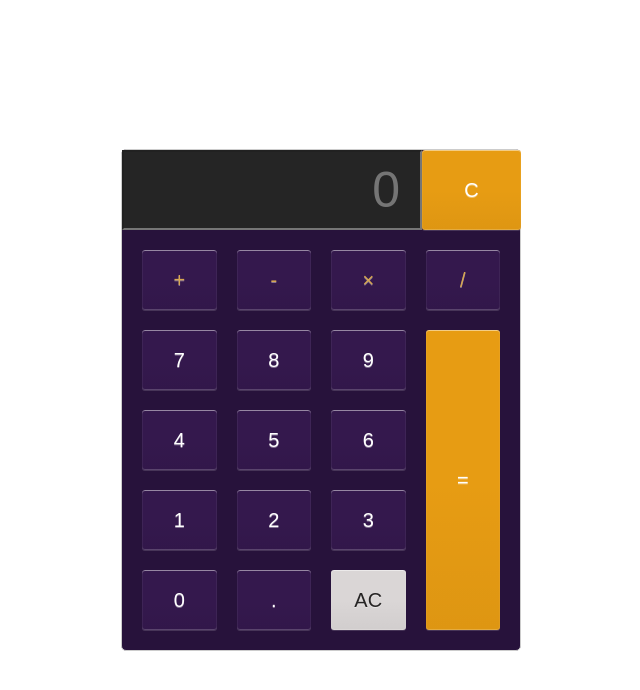
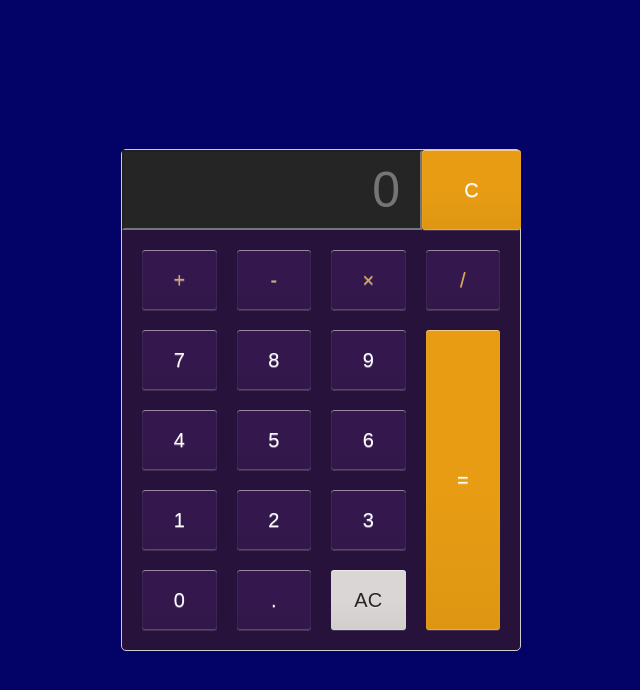
Before and after one commit to tanprabhu/calc, a plain HTML site: page index.html in a window 1280 px wide. Shown: the whole page, without its empty margins (319-959 px from the left). Drawn offline with Linux system fonts and the light colour scheme.

Commit message:
Update style.css
Changed background-color.

```diff
--- a/style.css
+++ b/style.css
@@ -9,6 +9,11 @@ html{
   padding: 0;
   box-sizing: inherit;
 }
+
+body{
+  background-color: rgb(2, 2, 103);
+}
+
 .calculator{
   background-color: rgb(39, 18, 59);
   border: 1px solid #ccc;
```
